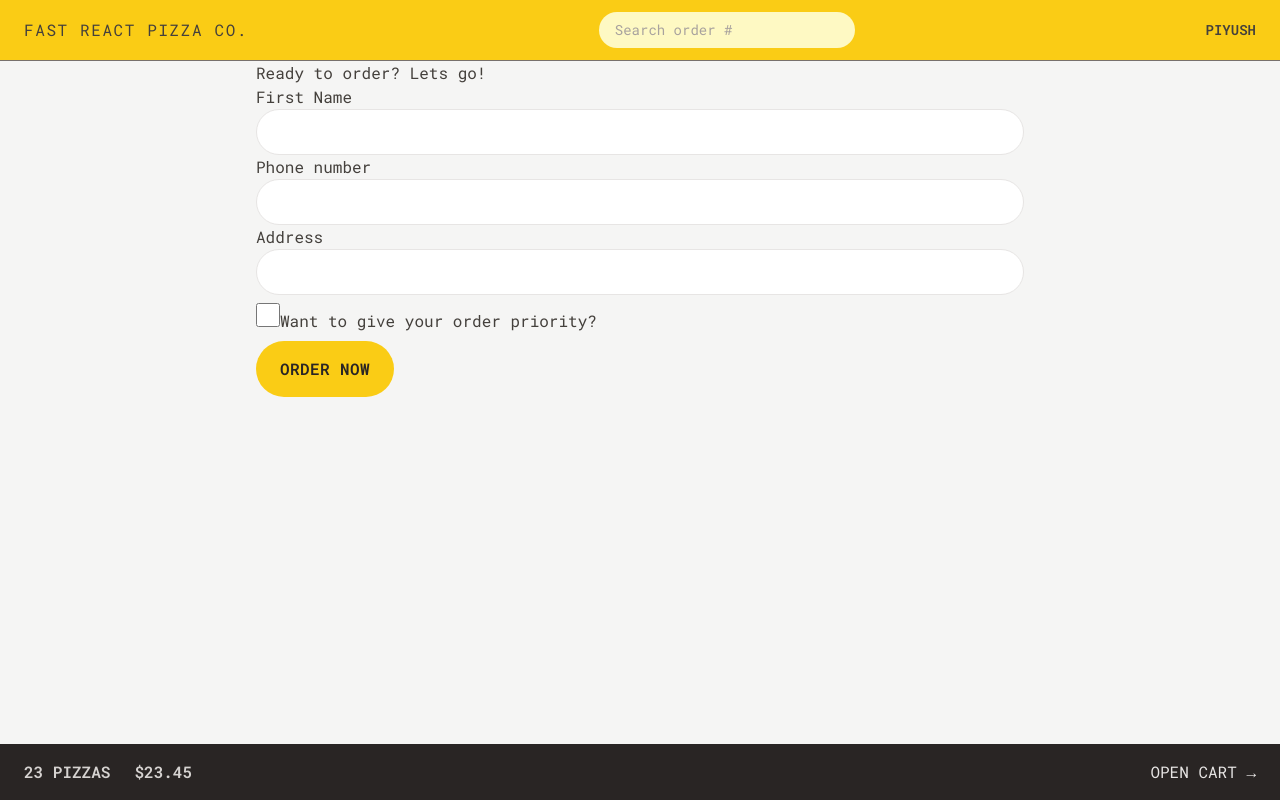
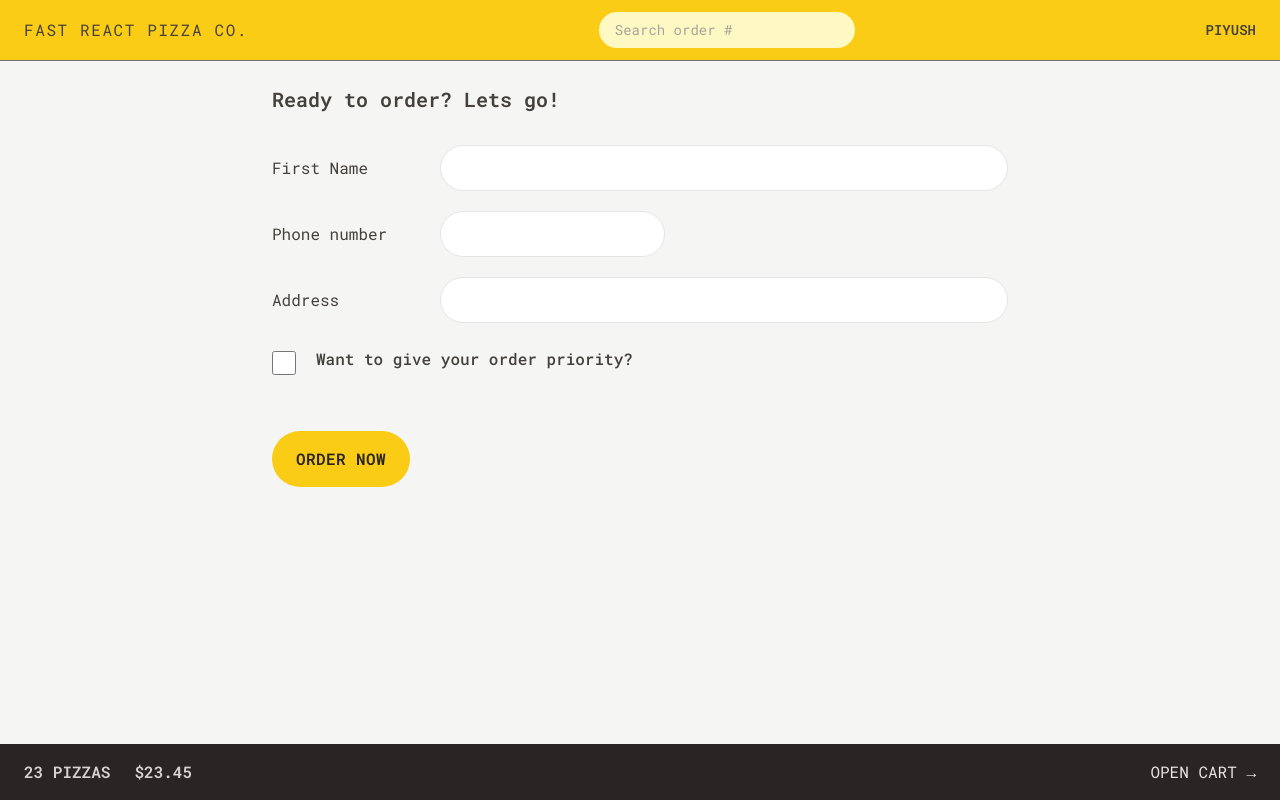
Before and after one commit to 1806397/Advanced_react_router, a React (Vite) app: page /order/new in a window 1280 px wide. Built offline with nearby package versions, Linux system fonts and the light colour scheme; the HTML template or start-up script is replaced by a standard one.

Commit message:
Tailwind:Styling order form

```diff
--- a/src/features/order/CreateOrder.jsx
+++ b/src/features/order/CreateOrder.jsx
@@ -39,34 +39,40 @@ function CreateOrder() {
   const cart = fakeCart;
 
   return (
-    <div>
-      <h2>Ready to order? Lets go!</h2>
+    <div className="px-4 py-6">
+      <h2 className="mb-8 text-xl font-semibold">Ready to order? Lets go!</h2>
 
       {/* <Form method="POST" action="/order/new"> */}
       <Form method="POST">
-        <div>
-          <label>First Name</label>
-          <div>
+        <div className="mb-5 flex flex-col gap-2 sm:flex-row sm:items-center">
+          <label className="sm:basis-40">First Name</label>
+          <div className="grow">
             <input className="input" type="text" name="customer" required />
           </div>
         </div>
 
-        <div>
-          <label>Phone number</label>
-          <div>
-            <input className="input" type="tel" name="phone" required />
+        <div className="mb-5 flex flex-col gap-2 sm:flex-row sm:items-center">
+          <label className="sm:basis-40">Phone number</label>
+          <div className="flex flex-col">
+            <div className="grow">
+              <input className="input" type="tel" name="phone" required />
+            </div>
+            {formErrors?.phone && (
+              <p className="mt-2 rounded-md bg-red-100 p-2 text-xs text-red-500">
+                {formErrors.phone}
+              </p>
+            )}
           </div>
-          {formErrors?.phone && <p>{formErrors.phone}</p>}
         </div>
 
-        <div>
-          <label>Address</label>
-          <div>
+        <div className="mb-5 flex flex-col gap-2 sm:flex-row sm:items-center">
+          <label className="sm:basis-40">Address</label>
+          <div className="grow">
             <input className="input" type="text" name="address" required />
           </div>
         </div>
 
-        <div>
+        <div className="mb-12 flex items-center gap-5">
           <input
             className="mt-2 h-6 w-6 accent-yellow-400 focus:outline-none
             focus:ring focus:ring-yellow-400 focus:ring-offset-2"
@@ -76,7 +82,9 @@ function CreateOrder() {
             // value={withPriority}
             // onChange={(e) => setWithPriority(e.target.checked)}
           />
-          <label htmlFor="priority">Want to give your order priority?</label>
+          <label htmlFor="priority" className="font-medium">
+            Want to give your order priority?
+          </label>
         </div>
 
         <div>
```
Also changed, not shown: index.html (+5 -2 lines).
